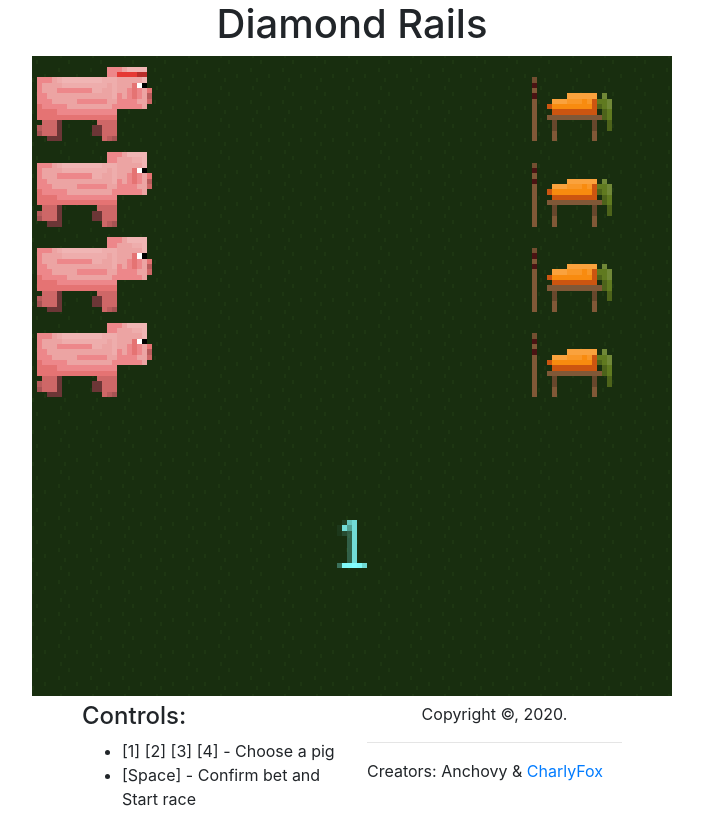
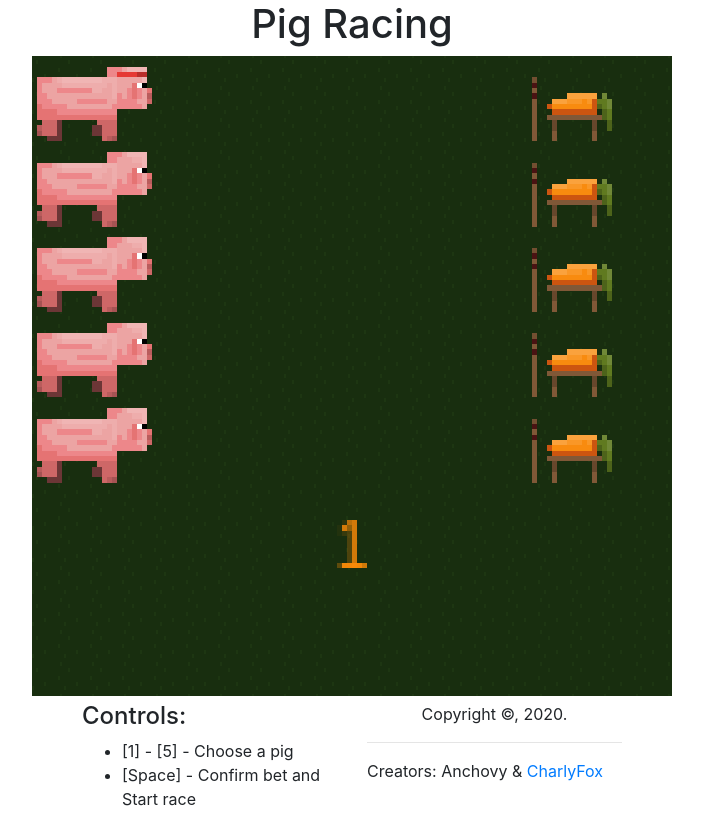
Before and after one commit to julialyadova/pig-racing-game, a plain HTML site: page index.html in a window 1280 px wide. Shown: the whole page, without its empty margins (288-991 px from the left). Drawn offline with nearby package versions, Linux system fonts and the light colour scheme.

Commit message:
font and descriptions

```diff
--- a/index.html
+++ b/index.html
@@ -3,7 +3,7 @@
 <head>
     <meta charset="UTF-8">
     <meta name="viewport" content="width=device-width, initial-scale=1.0">
-    <title>Diamond Rails Game</title>
+    <title>Pig Racing Game</title>
     <link rel="stylesheet" href="style.css">
     <script src="script.js"></script>
     <link rel="stylesheet" href="https://maxcdn.bootstrapcdn.com/bootstrap/4.0.0/css/bootstrap.min.css" integrity="sha384-Gn5384xqQ1aoWXA+058RXPxPg6fy4IWvTNh0E263XmFcJlSAwiGgFAW/dAiS6JXm" crossorigin="anonymous">
@@ -13,7 +13,7 @@
 
         <div class="row">
             <div class="col-12" style="text-align: center;">
-                <h1>Diamond Rails</h1>
+                <h1>Pig Racing</h1>
                 <canvas id="myCanvas"></canvas>
             </div>
         </div>
@@ -24,7 +24,7 @@
             <div class="col-3">
                 <h4>Controls:</h4>
                 <ul>
-                    <li>[1] [2] [3] [4] - Choose a pig</li>
+                    <li>[1] - [5] - Choose a pig</li>
                     <li>[Space] - Confirm bet and Start race</li>
                 </ul>
             </div>
--- a/script.js
+++ b/script.js
@@ -8,7 +8,7 @@ var betsOpen = true;
 var bet = 0;
 
 var pigFrame = 0;
-var pigsXs = {0: 0, 1: 0,2: 0,3: 0};
+var pigsXs = {0: 0, 1: 0,2: 0,3: 0, 4: 0};
 
 function loadImages(sources, callback)
 {
@@ -45,7 +45,7 @@ function endRace(winner)
     pause = true;
     betsOpen = true;
     bet = null;
-    pigsXs = {0: 0, 1: 0,2: 0,3: 0};
+    pigsXs = {0: 0, 1: 0,2: 0,3: 0, 4: 0};
 }
 
   var sources =
@@ -91,6 +91,10 @@ document.addEventListener('keydown', function(event)
     {
         bet = 3;
         pause = false;
+    }else if(event.code == 'Digit5')
+    {
+        bet = 4;
+        pause = false;
     }
   });
 document.addEventListener("DOMContentLoaded", function ()
@@ -104,7 +108,7 @@ document.addEventListener("DOMContentLoaded", function ()
 
     //шрифты
     context.font = "12px Arial";
-    context.fillStyle = "#84ffff";
+    context.fillStyle = "#F88A09";
     context.textAlign = "center";
 
 
@@ -124,7 +128,7 @@ document.addEventListener("DOMContentLoaded", function ()
 
             //отрисовка свиней перед началом гонки
             if (betsOpen){
-              for(var n = 0; n < 4; n++)
+              for(var n = 0; n < 5; n++)
               {
                   context.drawImage(images.pig, pigsXs[n], n * scaleSqr, scaleSqr * 1.5, scaleSqr);
                   if (n == bet)
@@ -142,7 +146,7 @@ document.addEventListener("DOMContentLoaded", function ()
             }
 
             //отрисовка свиней
-            for(var n = 0; n < 4; n++)
+            for(var n = 0; n < 5; n++)
             {
                 context.drawImage(images[pigFrame], pigsXs[n], n * scaleSqr, scaleSqr * 1.5, scaleSqr);
 
```
